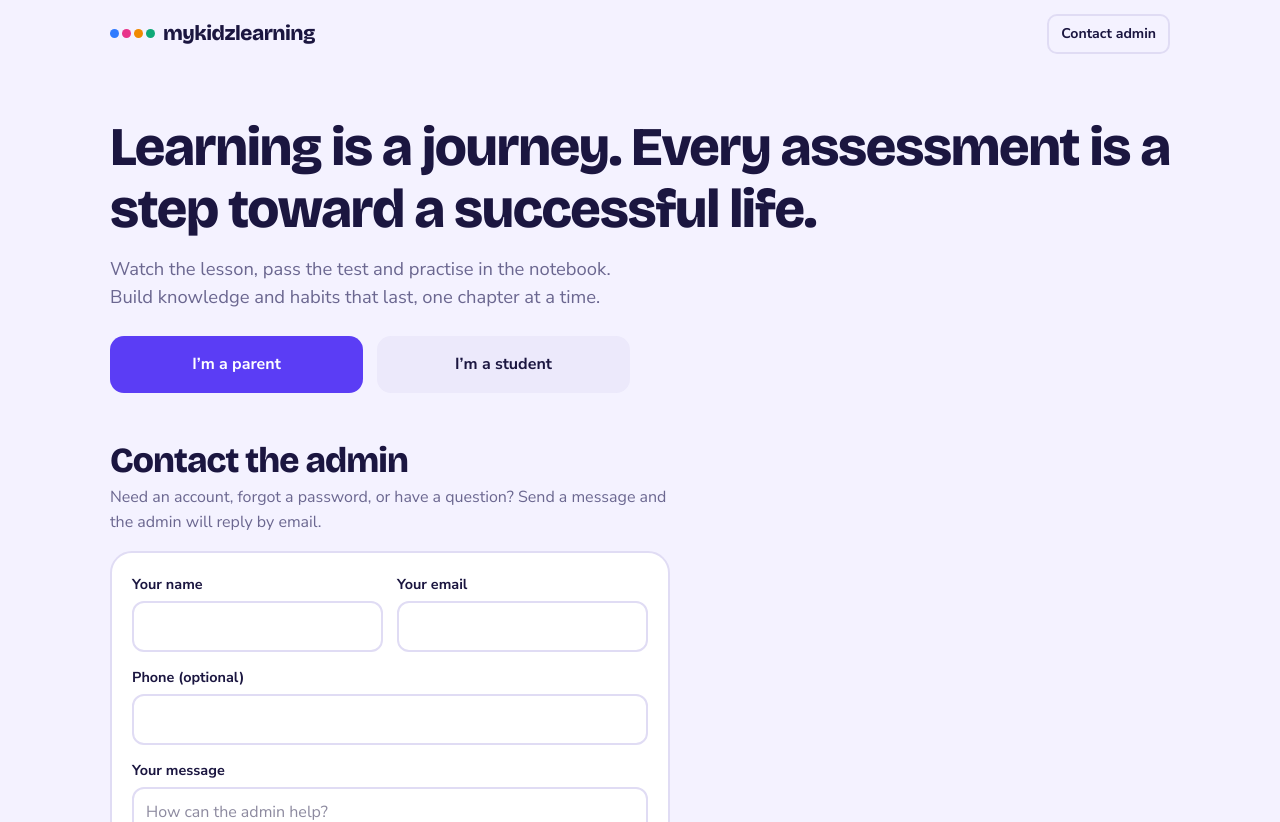
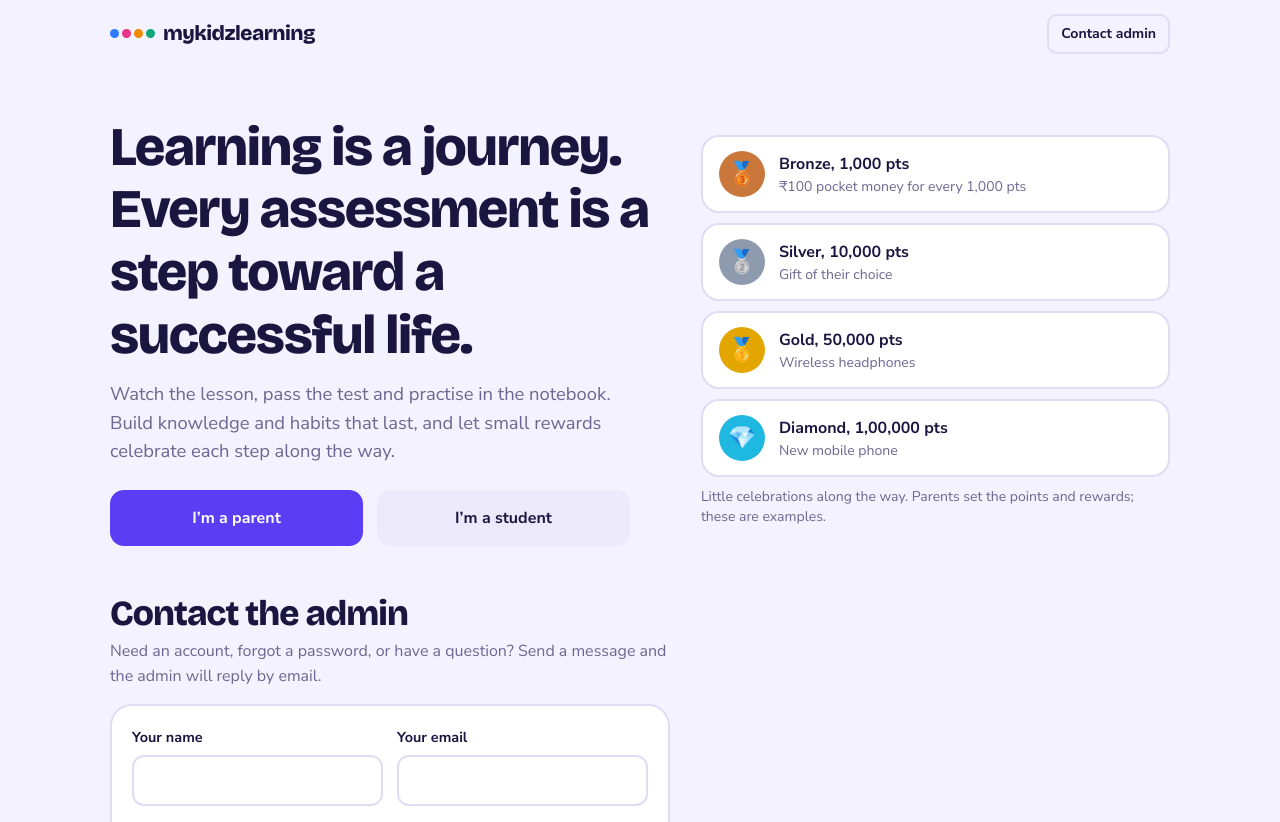
Before and after one commit to santoshgattem/mykidzlearning, a Next.js app: page / in a window 1280 px wide. Shown: the top 822 px of the page. Built offline with nearby package versions, Linux system fonts and the light colour scheme; no server answers.

Commit message:
Revert "Main page: remove the reward ladder and reward wording; rewards are visible only after sign-in"
This reverts commit 34623348c26ffa291b92208229ff3b3feee09174.

```diff
--- a/src/app/layout.tsx
+++ b/src/app/layout.tsx
@@ -21,7 +21,7 @@ import { NavProgress } from "@/components/nav-progress";
 export const metadata: Metadata = {
   title: "mykidzlearning – learning is a journey",
   description:
-    "Watch the lesson, pass the test and practise in the notebook. Learning is a journey to a successful life.",
+    "Watch the lesson, pass the test and practise in the notebook. Learning is a journey to a successful life, and small rewards celebrate the steps along the way.",
 };
 
 export const viewport: Viewport = {
--- a/src/app/page.tsx
+++ b/src/app/page.tsx
@@ -22,6 +22,19 @@ async function loadSlides(): Promise<Slide[]> {
   }
 }
 
+const LADDER = [
+  { tier: "bronze", icon: "🥉", name: "Bronze", pts: "1,000 pts", reward: "₹100 pocket money for every 1,000 pts" },
+  { tier: "silver", icon: "🥈", name: "Silver", pts: "10,000 pts", reward: "Gift of their choice" },
+  { tier: "gold", icon: "🥇", name: "Gold", pts: "50,000 pts", reward: "Wireless headphones" },
+  { tier: "diamond", icon: "💎", name: "Diamond", pts: "1,00,000 pts", reward: "New mobile phone" },
+] as const;
+
+const TIER_BG = {
+  bronze: "bg-bronze",
+  silver: "bg-silver",
+  gold: "bg-gold",
+  diamond: "bg-diamond",
+} as const;
 
 export default async function Home() {
   const slides = await loadSlides();
@@ -45,14 +58,14 @@ export default async function Home() {
       </header>
 
       <main className="mx-auto max-w-[1100px] px-5 py-5">
-        <section className="pt-7">
+        <section className="grid items-center gap-7 pt-7 md:grid-cols-[1.2fr_1fr]">
           <div>
             <h1 className="font-display text-[clamp(2rem,6vw,3.4rem)] font-extrabold tracking-tight">
               Learning is a journey. Every assessment is a step toward a successful life.
             </h1>
             <p className="mt-3.5 max-w-[46ch] text-[1.15rem] text-muted">
               Watch the lesson, pass the test and practise in the notebook. Build knowledge and
-              habits that last, one chapter at a time.
+              habits that last, and let small rewards celebrate each step along the way.
             </p>
             <div className="mt-6 grid max-w-[520px] grid-cols-2 gap-3.5">
               <Link href="/parent/login" className={`${btn} !p-4`}>
@@ -64,6 +77,27 @@ export default async function Home() {
             </div>
           </div>
 
+          <div className="grid gap-2.5">
+            {LADDER.map((r) => (
+              <div
+                key={r.tier}
+                className="flex items-center gap-3.5 rounded-[18px] border-2 border-line bg-surface px-4 py-3.5"
+              >
+                <div
+                  className={`grid size-[46px] flex-none place-items-center rounded-full text-[1.4rem] text-white ${TIER_BG[r.tier]}`}
+                >
+                  {r.icon}
+                </div>
+                <div>
+                  <b>
+                    {r.name}, {r.pts}
+                  </b>
+                  <div className="text-sm text-muted">{r.reward}</div>
+                </div>
+              </div>
+            ))}
+            <p className="text-sm text-muted">Little celebrations along the way. Parents set the points and rewards; these are examples.</p>
+          </div>
         </section>
 
         {slides.length > 0 && (
```
